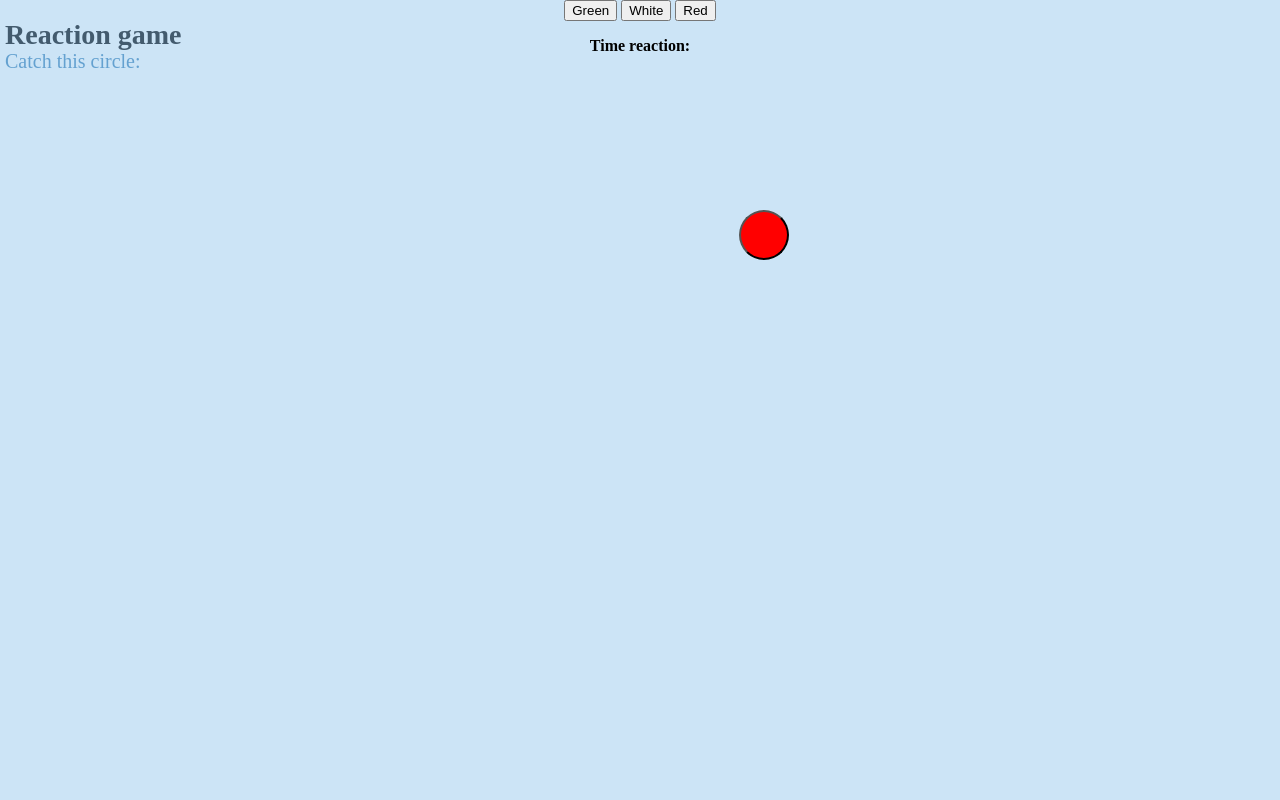
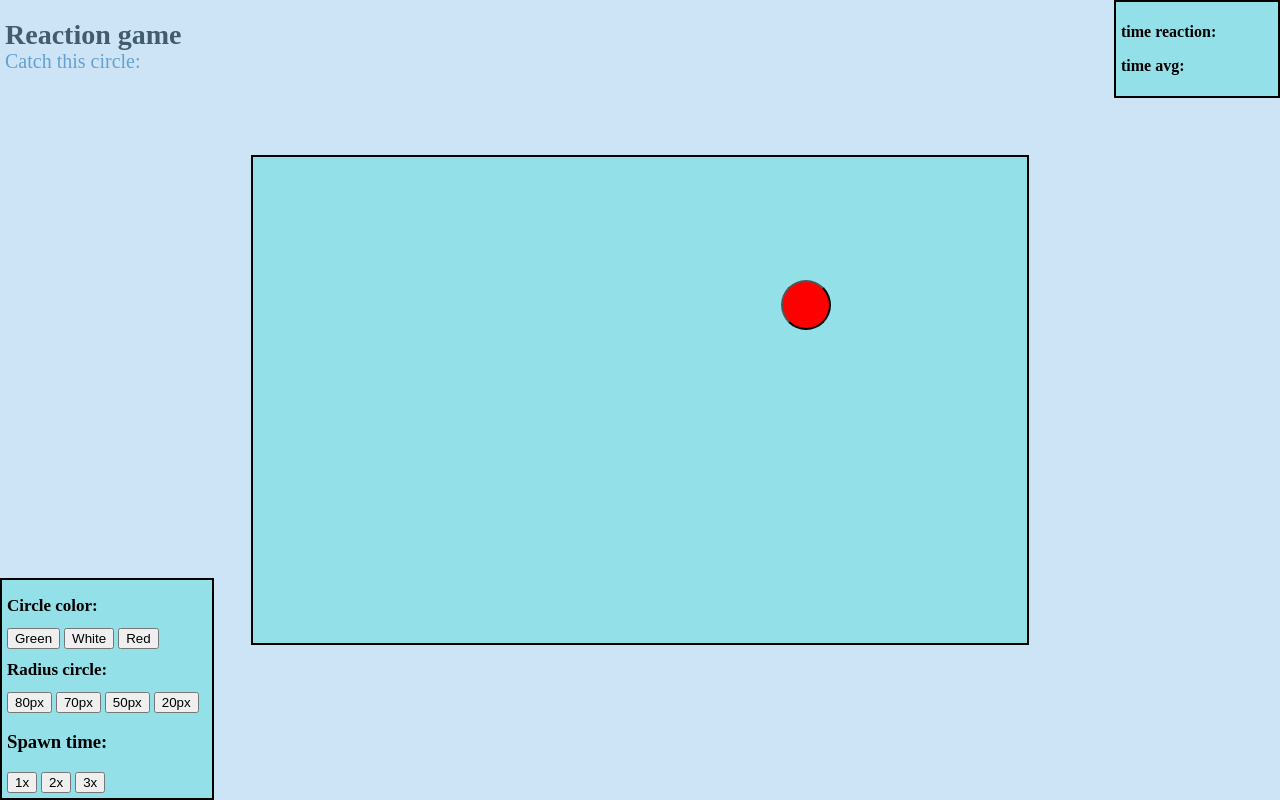
Before and after one commit to LinkClink/Check-Your-Reaction-Game, a plain HTML site: page index.html in a window 1280 px wide. Drawn offline with Linux system fonts and the light colour scheme.

Commit message:
Add new functions:
- change circle color
- set spawn time
- set circle radius
- add avg time value
- add border
- change style and design

```diff
--- a/index.html
+++ b/index.html
@@ -14,16 +14,33 @@
 </div>
 
 <div class="settingheader">
-<p>
+
+<h1>Circle color:</h1>
 <button id="circlebut1" type="submit" >Green</button>
 <button id="circlebut2" type="submit" >White</button>
 <button id="circlebut3" type="submit" >Red</button>
-</p>
+
+<h1>Radius circle:</h1>
+<button id="circleradius1"type="submit" >80px</button>
+<button id="circleradius2" type="submit" >70px</button>
+<button id="circleradius3" type="submit" >50px</button>
+<button id="circleradius4" type="submit" >20px</button>
+
+<h3>Spawn time:</h3>
+<button id="spawntime1" type="submit" >1x</button>
+<button id="spawntime2" type="submit" >2x</button>
+<button id="spawntime3" type="submit" >3x</button>
+
 </div>
 
-<center><b><p>Time reaction:<span id="time"></p></b>
-</center>
-<br>
+<div class="spawnplace">
+</div>
+
+<div class="timeheader">
+<b><p>time reaction: <span id="time"></p></b>
+<b><p>time avg: <span id="avg"></p></b>
+
+</div>
 
 <button id="circle"></button>
 
--- a/scripts.js
+++ b/scripts.js
@@ -2,35 +2,52 @@
 var clickedTime;
 var createdTime;
 var reactionTime;
+var avgtime;
+
+var clickval = 1;
+
+var spawnval = 3000;
+
+var top_size_1 = 25; // -3
+var top_size_2 = 25; // -3
+
+var left_size_1 = 50;
+var left_size_2 = 25;
 
 //function: entering circle at random place and random time
 function makeBox()
 {
     var time = Math.random();
-    time = time * 2000;
+    time = time * spawnval;
 
     setTimeout(function()
 	{
 
         document.getElementById("circle").style.borderRadius = "150px";
 
-        var top = Math.random(); //random value
-        top = top * 500;
-        var left = Math.random(); //random value
-        left = left * 1000;
-        document.getElementById("circle").style.top = top + "px";  //random place
-        document.getElementById("circle").style.left = left + "px";
+        var top = Math.floor(Math.random() * top_size_1) + top_size_2; //random value   (25 25)
+
+        var left = Math.floor(Math.random() * left_size_1) + left_size_2; //random value (50 25)
+
+        document.getElementById("circle").style.top = top + "%";  //random place
+        document.getElementById("circle").style.left = left + "%";
         document.getElementById("circle").style.display = "block";
         createdTime = Date.now();
     }, time);
 }
+
 //function: checking touch
 document.getElementById("circle").onclick = function()
 {
     clickedTime = Date.now();
     reactionTime = (clickedTime - createdTime) / 1000; //time reaction
-    document.getElementById("time").innerHTML = reactionTime;
+
+    document.getElementById("time").innerHTML = reactionTime.toFixed(3);
+	document.getElementById("avg").innerHTML = (reactionTime / clickval).toFixed(3);
+
+	clickval += 1;
     this.style.display = "none"; //display clear
+
     makeBox();
 }
 
@@ -45,3 +62,41 @@ document.getElementById("circlebut2").onclick = function()
 
 document.getElementById("circlebut3").onclick = function()
 {document.getElementById("circle").style.backgroundColor = "red";}
+///
+
+//changes circle radius
+document.getElementById("circleradius1").onclick = function()
+{
+  document.getElementById("circle").style.width = "80px";
+  document.getElementById("circle").style.height = "80px";
+}
+
+document.getElementById("circleradius2").onclick = function()
+{
+  document.getElementById("circle").style.width = "70px";
+  document.getElementById("circle").style.height = "70px";
+}
+
+document.getElementById("circleradius3").onclick = function()
+{
+  document.getElementById("circle").style.width = "50px";
+  document.getElementById("circle").style.height = "50px";
+}
+
+document.getElementById("circleradius4").onclick = function()
+{
+  document.getElementById("circle").style.width = "20px";
+  document.getElementById("circle").style.height = "20px";
+}
+////
+
+//circle spawn time
+document.getElementById("spawntime1").onclick = function()
+{spawnval = 3000;}
+
+document.getElementById("spawntime2").onclick = function()
+{spawnval = 2000;}
+
+document.getElementById("spawntime3").onclick = function()
+{spawnval = 1000;}
+////
--- a/style.css
+++ b/style.css
@@ -39,13 +39,49 @@ body
     background-color: red;
     width: 50px;
     height: 50px;
-    border-radius: 50px;
-
     display: none;
 }
 
-.settingheader p
+.settingheader
 {
-    margin: auto;
-    text-align: center;
+   	width: 200px;
+    background: #93E0E9;
+    padding: 5px;
+    padding-right: 5px;
+    border: solid 2px black;
+    float: left;
+	position: absolute;
+	bottom: 0px;
 }
+
+.settingheader h1
+{
+	font-size: 17px;
+}
+
+.timeheader
+{
+	width: 150px;
+    background: #93E0E9;
+    padding: 5px;
+    padding-right: 7px;
+    border: solid 2px black;
+    float: right;
+}
+
+.spawnplace
+{
+	width: 60%;
+	height: 60%;
+    background: #93E0E9;
+    padding: 3px;
+    padding-right: 3px;
+    border: solid 2px black;
+    position: absolute;
+	transform: translate(-50%, -50%);
+    top: 50%;
+    left: 50%;
+
+
+
+}
```
